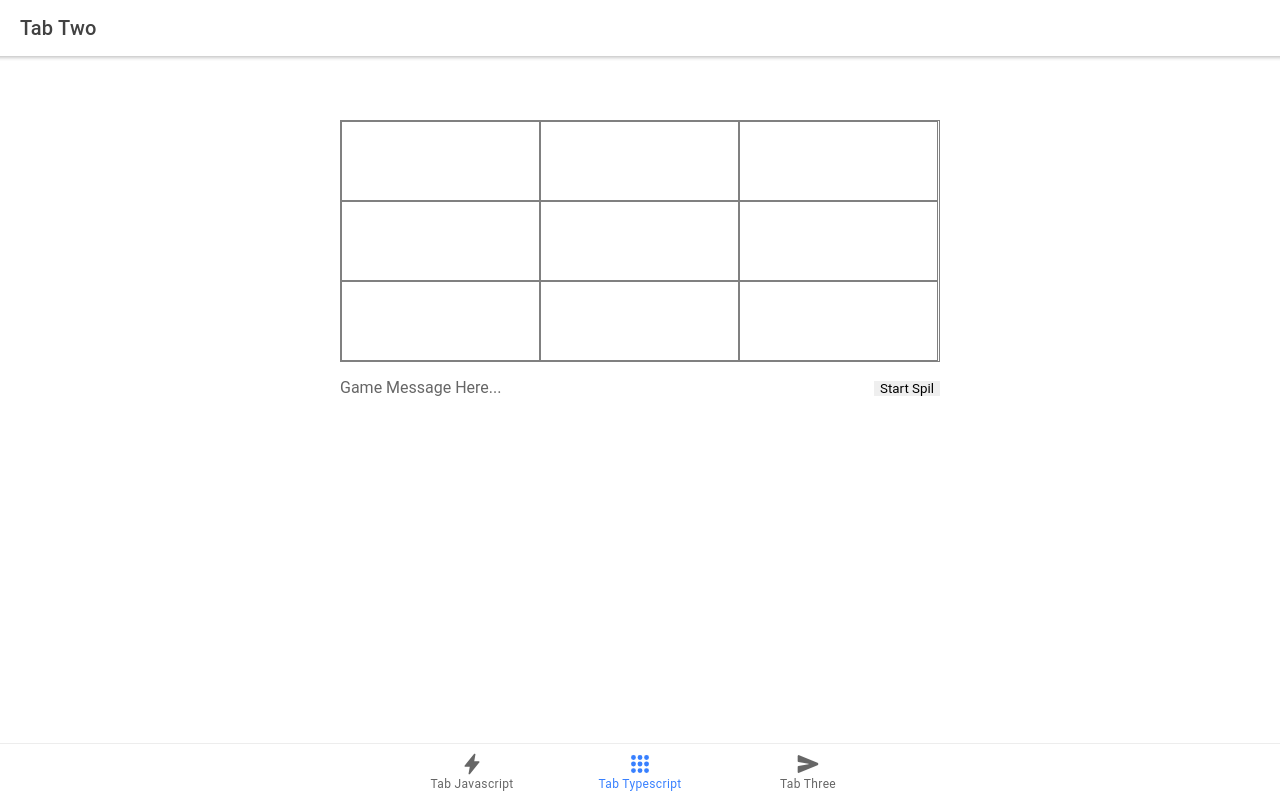
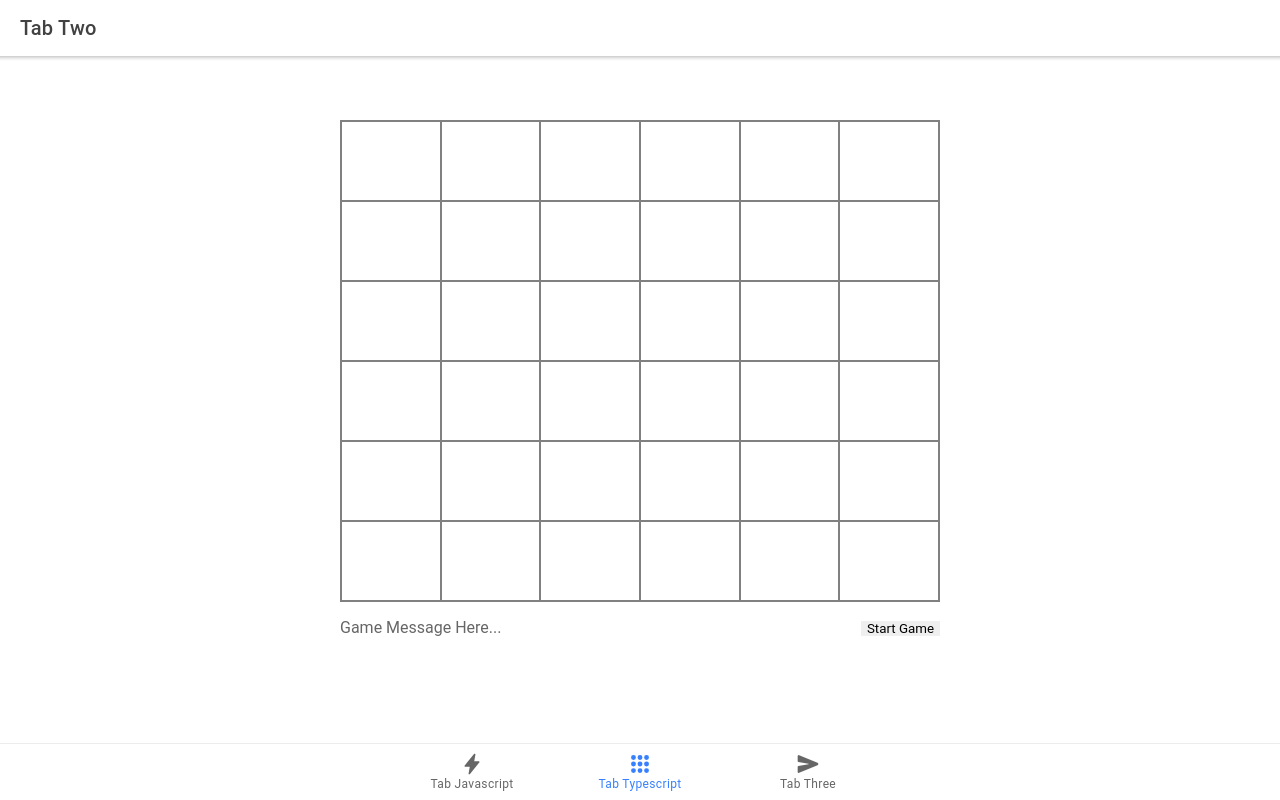
Before and after one commit to PernilleWarrer/my-game, a React (Create React App) app: page /tab2 in a window 1280 px wide. Built offline with nearby package versions, Linux system fonts and the light colour scheme.

Commit message:
Step3 tsx done

```diff
--- a/src/pages/Tab1.jsx
+++ b/src/pages/Tab1.jsx
@@ -5,7 +5,7 @@ import {
   IonTitle,
   IonToolbar
 } from "@ionic/react";
-import React from "react";
+import React, { useState } from "react";
 import "./Tab1.css";
 import "./Pernille.css";
 
@@ -18,45 +18,107 @@ const Tab1 = () => {
         </IonToolbar>
       </IonHeader>
       <IonContent>
-        <Game />
+        <Game
+          gridSize={5}
+          challengeSize={6}
+          challengeSeconds={3}
+          playSeconds={10}
+          maxWrongAttempts={3}
+        />
       </IonContent>
     </IonPage>
   );
 };
 
 export default Tab1;
-const Cell = () => {
-  return <div className="cell" style={{ width: "33.3%" }} />;
+const Cell = ({ width }) => {
+  let cellStatus = CellStatus.NORMAL;
+  return (
+    <div
+      className="cell"
+      style={{ width: `${width}%`, backgroundColor: cellStatus }}
+    />
+  );
 };
 
-const Footer = () => {
+const Footer = ({ startGame }) => {
   return (
     <>
       <div className="message">Game Message Here...</div>
-      <div className="button">
+      <div className="button" onClick={startGame}>
         <button>Start Spil</button>
       </div>
     </>
   );
 };
 
-const Game = () => {
+const GameStatus = {
+  NEW: "NEW",
+  CHALLENGE: "CHALLENGE",
+  PLAYING: "PLAYING",
+  WON: "WON",
+  LOST: "LOST"
+};
+
+const CellStatus = {
+  NORMAL: "white",
+  HIGHLIGHT: "lightblue",
+  CORRECT: "lightgreen",
+  WRONG: "pink"
+};
+
+const Game = ({ gridSize }) => {
+  const cellIds = utils.createArray(gridSize * gridSize);
+  const cellWidth = 100 / gridSize;
+  const [gameStatus, setGameStatus] = useState(GameStatus.NEW);
+
   return (
     <div className="game">
       <div className="grid">
-        <Cell />
-        <Cell />
-        <Cell />
-
-        <Cell />
-        <Cell />
-        <Cell />
-
-        <Cell />
-        <Cell />
-        <Cell />
+        {cellIds.map(cellId => (
+          <Cell key={cellId} width={cellWidth} />
+        ))}
       </div>
-      <Footer />
+      <Footer startGame={() => setGameStatus(GameStatus.CHALLENGE)} />
     </div>
   );
 };
+/** https://jscomplete.com/playground/rs3.1 */
+// Math science
+const utils = {
+  /* Create an array based on a numeric size property.
+     Example: createArray(5) => [0, 1, 2, 3, 4] */
+  createArray: size => Array.from({ length: size }, (_, i) => i),
+
+  /* Pick random elements from origArray up to sampleSize
+     And use them to form a new array.
+     Example: sampleArray([9, 12, 4, 7, 5], 3) => [12, 7, 5] */
+  sampleArray: (origArray, sampleSize) => {
+    const copy = origArray.slice(0);
+    const sample = [];
+    for (let i = 0; i < sampleSize && i < copy.length; i++) {
+      const index = Math.floor(Math.random() * copy.length);
+      sample.push(copy.splice(index, 1)[0]);
+    }
+    return sample;
+  },
+
+  /* Given a srcArray and a crossArray, count how many elements
+     in srcArray exist or do not exist in crossArray.
+     Returns an array like [includeCount, excludeCount]
+     Example: arrayCrossCounts([0, 1, 2, 3, 4], [1, 3, 5]) => [2, 3] */
+  arrayCrossCounts: (srcArray, crossArray) => {
+    let includeCount = 0;
+    let excludeCount = 0;
+    srcLoop: for (let s = 0; s < srcArray.length; s++) {
+      for (let c = 0; c < crossArray.length; c++) {
+        if (crossArray[c] === srcArray[s]) {
+          includeCount += 1;
+          continue srcLoop;
+        }
+      }
+      excludeCount += 1;
+    }
+    return [includeCount, excludeCount];
+  }
+};
--- a/src/pages/Tab2.tsx
+++ b/src/pages/Tab2.tsx
@@ -10,33 +10,81 @@ const Tab2: React.FC = () => {
         </IonToolbar>
       </IonHeader>
       <IonContent>
-      <Game />
+    <Game gridSize={6}/>
        </IonContent>
     </IonPage>
   );
 };
 
 export default Tab2;
-const Game: React.FC = () => {
+const Cell: React.FC<{ width:Number }> = ({ width }) => {
+  return (
+    <div className="cell" style={{ width: `${width}%` }} />
+  );
+};
+
+const Footer: React.FC = () => {
+  return (
+    <>
+      <div className="message">Game Message Here...</div>
+      <div className="button">
+        <button>Start Game</button>
+      </div>
+    </>
+  );
+};
+
+const Game: React.FC<{ gridSize:number }> = ({ gridSize }) => {
+  const cellIds = utils.createArray(gridSize * gridSize);
+  const cellWidth = 100 / gridSize;
   return (
     <div className="game">
       <div className="grid">
-        <div className="cell" style={{ width: "33.3%" }} />
-        <div className="cell" style={{ width: "33.3%" }} />
-        <div className="cell" style={{ width: "33.3%" }} />
-
-        <div className="cell" style={{ width: "33.3%" }} />
-        <div className="cell" style={{ width: "33.3%" }} />
-        <div className="cell" style={{ width: "33.3%" }} />
-
-        <div className="cell" style={{ width: "33.3%" }} />
-        <div className="cell" style={{ width: "33.3%" }} />
-        <div className="cell" style={{ width: "33.3%" }} />
+        {cellIds.map(cellId =>
+          <Cell
+            key={cellId}
+            width={cellWidth}
+          />
+        )}
       </div>
-      <div className="message">Game Message Here...</div>
-      <div className="button">
-        <button>Start Spil</button>
-      </div>
+      <Footer />
     </div>
   );
 };
+const utils = {
+  /* Create an array based on a numeric size property.
+     Example: createArray(5) => [0, 1, 2, 3, 4] */
+  createArray: (size: number) => Array.from({ length: size }, (_, i) => i),
+
+  /* Pick random elements from origArray up to sampleSize
+     And use them to form a new array.
+     Example: sampleArray([9, 12, 4, 7, 5], 3) => [12, 7, 5] */
+  sampleArray: (origArray: number[], sampleSize: number) => {
+    const copy = origArray.slice(0);
+    const sample = [];
+    for (let i = 0; i < sampleSize && i < copy.length; i++) {
+      const index = Math.floor(Math.random() * copy.length);
+      sample.push(copy.splice(index, 1)[0]);
+    }
+    return sample;
+  },
+
+  /* Given a srcArray and a crossArray, count how many elements
+     in srcArray exist or do not exist in crossArray.
+     Returns an array like [includeCount, excludeCount]
+     Example: arrayCrossCounts([0, 1, 2, 3, 4], [1, 3, 5]) => [2, 3] */
+  arrayCrossCounts: (srcArray: number[], crossArray: number[]) => {
+    let includeCount = 0;
+    let excludeCount = 0;
+    srcLoop: for (let s = 0; s < srcArray.length; s++) {
+      for (let c = 0; c < crossArray.length; c++) {
+        if (crossArray[c] === srcArray[s]) {
+          includeCount += 1;
+          continue srcLoop;
+        }
+      }
+      excludeCount += 1;
+    }
+    return [includeCount, excludeCount];
+  },
+};
```
